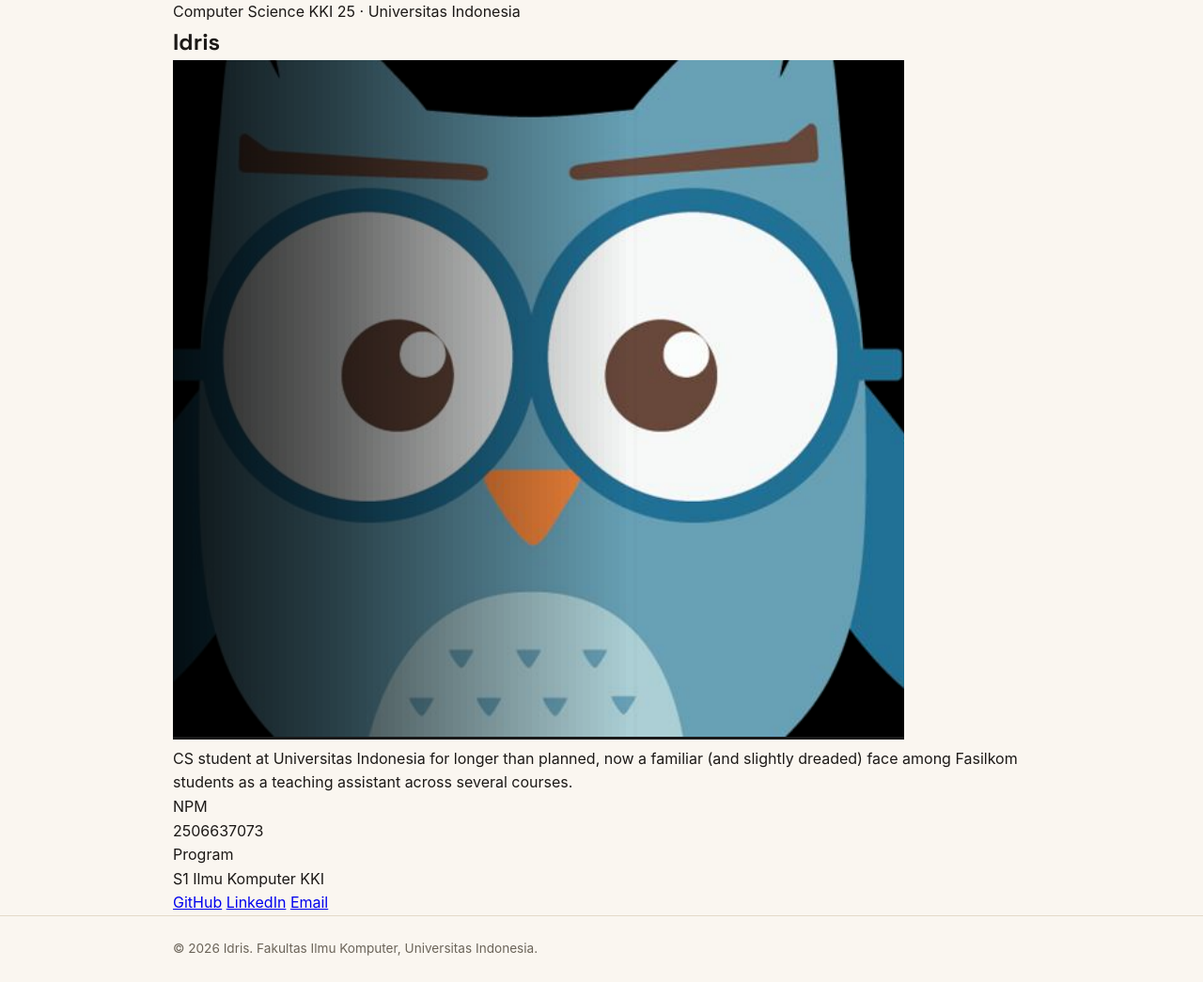
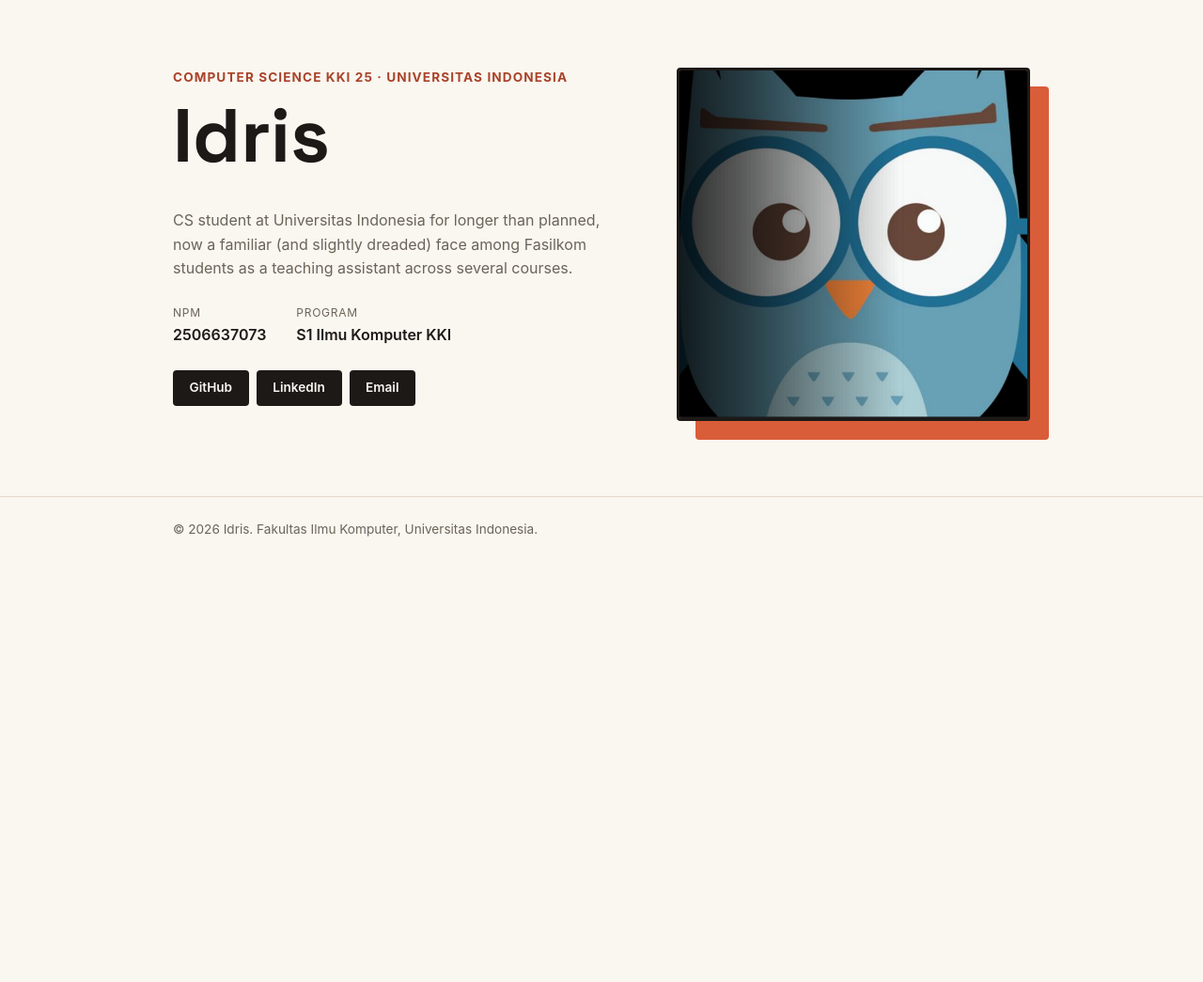
Before and after one commit to 1drism/myportofolio, a Django app: page / in a window 1280 px wide. Shown: the part 74-1119 px from the top of the page at 94% size. After the commit the page ends 645 px from the top, so only its background shows below. Run offline with Django 5.2, Linux system fonts and the light colour scheme.

Commit message:
pwsdeployementedit

```diff
--- a/portofolio/settings.py
+++ b/portofolio/settings.py
@@ -28,7 +28,7 @@ SECRET_KEY = 'django-insecure-edy5tr&h*tg_fbc8*g@=j22c6&8enupj0fcle3^a!$-^9nkus%
 # SECURITY WARNING: don't run with debug turned on in production!
 DEBUG = True
 
-ALLOWED_HOSTS = ["localhost", "127.0.0.1"]
+ALLOWED_HOSTS = ["localhost", "127.0.0.1","https://pws.cs.ui.ac.id/muhamad.idris51/myportofolio"]
 PRODUCTION = os.getenv('PRODUCTION', 'False').lower() == 'true'
 
 # Application definition
@@ -43,6 +43,8 @@ INSTALLED_APPS = [
 ]
 
 MIDDLEWARE = [
+    'django.middleware.security.SecurityMiddleware',
+    'whitenoise.middleware.WhiteNoiseMiddleware',
     'django.middleware.security.SecurityMiddleware',
     'django.contrib.sessions.middleware.SessionMiddleware',
     'django.middleware.common.CommonMiddleware',
@@ -72,6 +74,8 @@ TEMPLATES = [
 
 STATIC_URL = 'static/'
 STATICFILES_DIRS = [BASE_DIR / 'static']
+STATIC_ROOT = BASE_DIR / 'staticfiles'
+WHITENOISE_USE_FINDERS = True
 
 WSGI_APPLICATION = 'portofolio.wsgi.application'
 
--- a/static/css/style.css
+++ b/static/css/style.css
@@ -60,6 +60,115 @@ h1, .brand {
     font-size: 0.95rem;
 }
 
+.hero {
+    padding: 4.5rem 0 5rem;
+}
+
+.hero-grid {
+    display: grid;
+    grid-template-columns: 1.3fr 1fr;
+    grid-template-areas:
+        "identity photo"
+        "details  photo";
+    gap: 1.5rem 3rem;
+}
+
+.hero-identity {
+    grid-area: identity;
+}
+
+.hero-details {
+    grid-area: details;
+}
+
+.hero-kicker {
+    font-size: 0.85rem;
+    letter-spacing: 0.08em;
+    text-transform: uppercase;
+    color: var(--accent-dark);
+    font-weight: 700;
+    margin-bottom: 0.75rem;
+}
+
+.hero-identity h1 {
+    font-size: clamp(3rem, 7vw, 5rem);
+    line-height: 0.95;
+}
+
+.bio {
+    color: var(--text-muted);
+    max-width: 480px;
+    margin-bottom: 1.5rem;
+}
+
+.meta-list {
+    display: flex;
+    gap: 2rem;
+    margin-bottom: 1.5rem;
+}
+
+.meta-row dt {
+    font-size: 0.75rem;
+    text-transform: uppercase;
+    letter-spacing: 0.06em;
+    color: var(--text-muted);
+    margin-bottom: 0.15rem;
+}
+
+.meta-row dd {
+    font-weight: 600;
+}
+
+.social-links {
+    display: flex;
+    gap: 0.5rem;
+    flex-wrap: wrap;
+}
+
+.social-link {
+    display: inline-block;
+    font-size: 0.85rem;
+    font-weight: 600;
+    text-decoration: none;
+    color: var(--paper);
+    background-color: var(--ink);
+    border-radius: var(--radius);
+    padding: 0.5rem 1.1rem;
+    transition: background-color 0.2s ease;
+}
+
+.social-link:hover {
+    background-color: var(--accent);
+}
+
+.hero-photo {
+    grid-area: photo;
+    align-self: center;
+    position: relative;
+}
+
+.photo-block {
+    position: absolute;
+    top: 1.25rem;
+    left: 1.25rem;
+    width: 100%;
+    height: 100%;
+    background-color: var(--accent);
+    border-radius: var(--radius);
+    z-index: 0;
+}
+
+.avatar {
+    position: relative;
+    z-index: 1;
+    display: block;
+    width: 100%;
+    aspect-ratio: 1 / 1;
+    object-fit: cover;
+    border-radius: var(--radius);
+    border: 3px solid var(--ink);
+}
+
 .site-footer {
     padding: 1.5rem;
     color: var(--text-muted);
--- a/templates/index.html
+++ b/templates/index.html
@@ -1,4 +1,3 @@
-{% load static %}
 <!DOCTYPE html>
 <html lang="en">
 <head>
@@ -8,7 +7,7 @@
     <link rel="preconnect" href="https://fonts.googleapis.com">
     <link rel="preconnect" href="https://fonts.gstatic.com" crossorigin>
     <link href="https://fonts.googleapis.com/css2?family=Space+Grotesk:wght@500;700&display=swap" rel="stylesheet">
-    <link rel="stylesheet" href="{% static 'css/style.css' %}">
+    <link rel="stylesheet" href="/static/css/style.css">
 </head>
 <body>
     <header class="site-header">
@@ -29,7 +28,7 @@
                 </div>
                 <div class="hero-photo">
                     <div class="photo-block"></div>
-                    <img class="avatar" src="{% static 'img/burhantrauma.png' %}" alt="Photo of Scary Burhan">
+                    <img class="avatar" src="/static/img/burhantrauma.png" alt="Photo of Scary Burhan">
                 </div>
                 <div class="hero-details">
                     <p class="bio">CS student at Universitas Indonesia for longer than planned, now a familiar (and slightly dreaded) face among Fasilkom students as a teaching assistant across several courses.</p>
```
